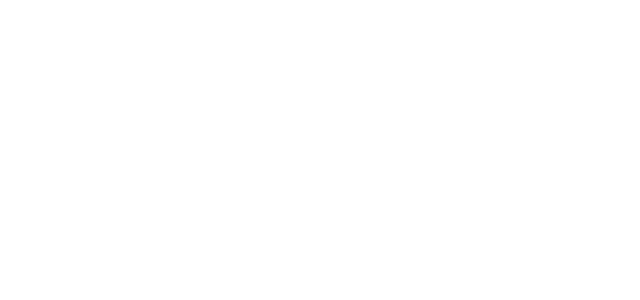
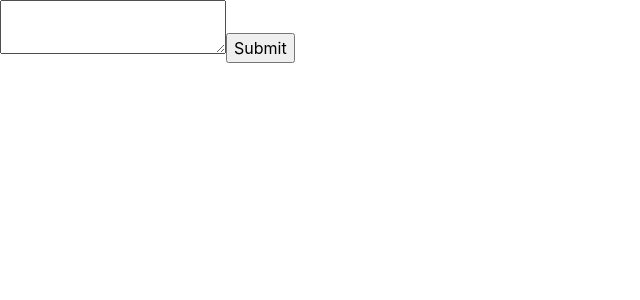
Before and after one commit to makomaster2/Confessionals, a React app: page /adhd in a window 1280 px wide. Before the commit this address had no page. Shown: the top 300 px of the page, without its empty margins (0-640 px from the left). Built offline with nearby package versions, Linux system fonts and the light colour scheme.

Commit message:
working on adhd page

```diff
--- a/client/App.jsx
+++ b/client/App.jsx
@@ -1,12 +1,15 @@
 import React from "react";
 import { BrowserRouter, Routes, Route } from "react-router-dom";
 import Home from "./pages/Home.jsx";
+import ADHDApp from "./pages/ADHD.jsx";
 
 const App = () => {
     return (
         <BrowserRouter>
             <Routes>
+                //Add routes for pages
                 <Route path="/" element={<Home />} />
+                <Route path="/adhd" element={<ADHDApp />} />
             </Routes>
         </BrowserRouter>
     )
--- /dev/null
+++ b/client/components/msgTemplate.jsx
@@ -0,0 +1,13 @@
+import React from 'react';
+
+const MessageTemplate = ({username, content, created}) => {
+    return (
+        <>
+            <h3>{username}</h3>
+            <p>{content}</p>
+            <small>{created}</small>
+        </>
+    )
+}
+
+export default MessageTemplate;
--- /dev/null
+++ b/client/pages/ADHD.jsx
@@ -0,0 +1,15 @@
+import React, { useState } from 'react';
+// import MessageTemplate from '../components/msgTemplate';
+
+const ADHDApp = () => {
+    return (
+        <>
+            {/* //Create Message Input */}
+            <textarea />
+            <input type="submit" />
+            {/* //Create Submit Button */}
+		</>
+	);
+};
+
+export default ADHDApp;
```
Also changed, not shown: 2 other files (tests, documents, lock files or other folders).
